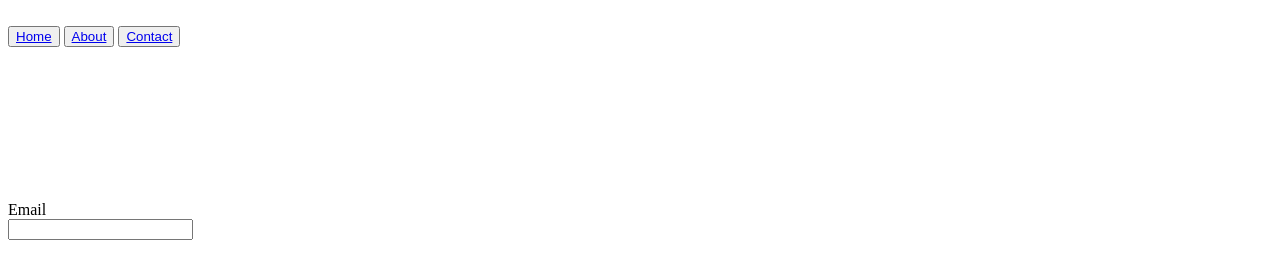
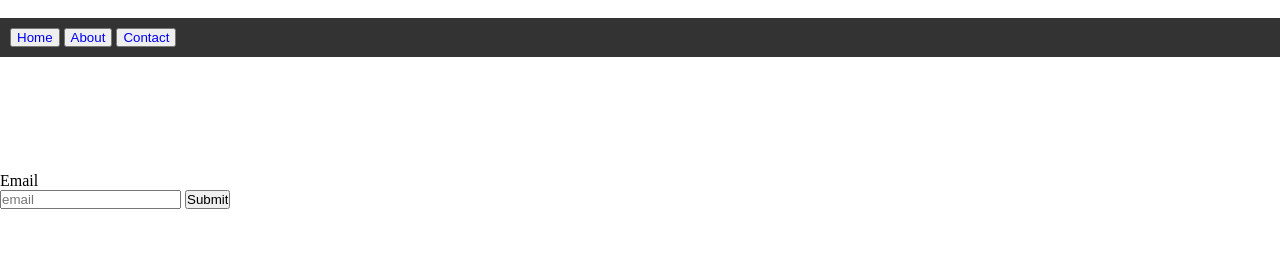
Before and after one commit to kimenyikevin/microverse-trial, a plain HTML site: page index.html in a window 1280 px wide. Drawn offline with Linux system fonts and the light colour scheme.

Commit message:
user story 9-14

```diff
--- a/css/style.css
+++ b/css/style.css
@@ -0,0 +1,21 @@
+*{
+margin: 0;
+padding: 0;
+}
+
+#nav-bar{
+  background-color: #333;
+  color: white;
+  padding: 10px;
+  position: fixed;
+  width: 100%;
+}
+.nav-link{
+    text-decoration: none;
+    padding: 5px;
+}
+@media only screen and (max-width: 600px) {
+ #nav-bar{
+     width: 60%;
+ }
+  }
--- a/index.html
+++ b/index.html
@@ -18,22 +18,8 @@
     <iframe src="" frameborder="0" id="video"></iframe>
     <form action="" id="form">
       <label for="email">Email</label><br>
-      <input type="text" id="email" name="email">
+      <input type="email" id="email" name="email" placeholder="email" required>
+      <a href="https://www.freecodecamp.com/email-submit"> <input type="submit" id="submit" ></a>
     </form>
-    <script src="https://cdn.freecodecamp.org/testable-projects-fcc/v1/bundle.js"></script>
-
-    <!--
-
-    Hello Camper!
-
-    For now, the test suite only works in Chrome!
-    Please read the README below in the JS Editor before beginning.
-    Feel free to delete this message once you have read it.
-    Good luck and Happy Coding!
-
-    - The freeCodeCamp Team
-
-    -->
-    <script  src="js/index.js"></script>
   </body>
 </html>
```
